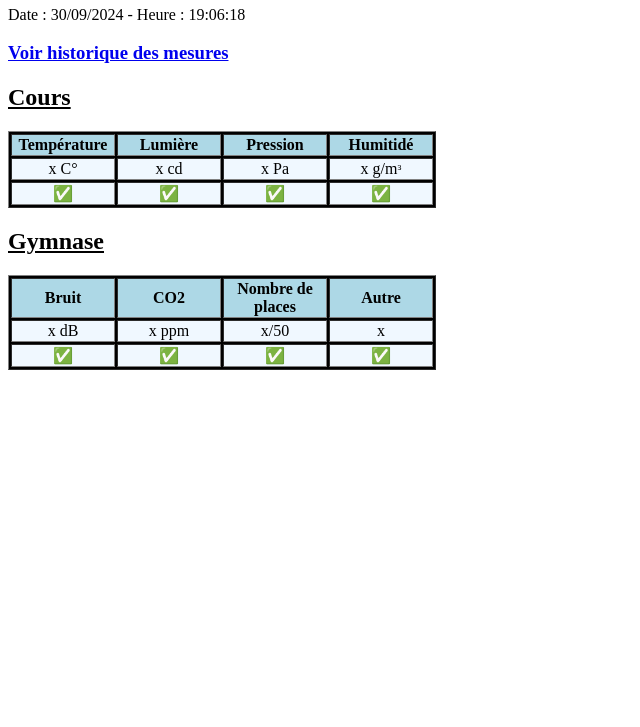
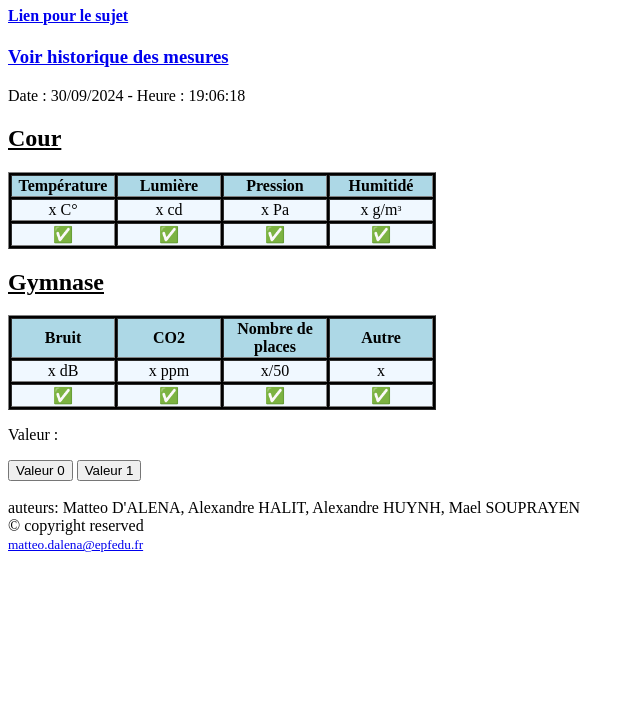
Before and after one commit to mouki21/Portfolio, a plain HTML site: page index.html in a window 1280 px wide. Shown: the part 73-800 px from the top of the page, without its empty margins (0-640 px from the left). Drawn offline with Linux system fonts and the light colour scheme.

Commit message:
Update index.html

```diff
--- a/index.html
+++ b/index.html
@@ -7,12 +7,14 @@
 </head>
 <body>
 
+    <header style="background-color:white;">
+        <h1>École Jean Jaurès</h1>
+
     <a href="https://docs.google.com/presentation/d/1i4WCGf5RO_giDa5IHWAbUuGRVvRb1to1FNf0GKgfbe8/edit#slide=id.g155c4badd97_0_120"
     target="_blank"><h4>Lien pour le sujet</h4></a>
-    <br>
-
-
+    <a href="a_historique.html" target="_blank"><h3>Voir historique des mesures</h3></a>
     <div id="datetime"></div>
+    </header>
 
     <script>
         function updateDateTime() {
@@ -29,10 +31,26 @@
         updateDateTime();
     </script>
 
+    <script>
+    function afficherEmoji(valeur) {
+        // Récupère l'élément où l'emoji sera affiché
+        var emojiElement = document.getElementById("emoji");
 
-    <a href="a_historique.html" target="_blank"><h3>Voir historique des mesures</h3></a>
+        // Condition pour vérifier la valeur
+        if (valeur === 0) {
+            emojiElement.textContent = "✅"; // Emoji pour valeur égale à 0
+        } else if (valeur === 1) {
+            emojiElement.textContent = "❌"; // Emoji pour valeur égale à 1
+        } else {
+            emojiElement.textContent = "Valeur invalide"; // Pour les autres valeurs
+        }
+    }
+    </script>
 
-    <h2><u>Cours</u></h2>
+
+
+
+    <h2><u>Cour</u></h2>
     <table border="1px" style="background-color: black;">
         <tr align="center" style="background-color: lightblue;">
             <th width="100">Température</th>
@@ -81,5 +99,21 @@
         </tr>
     </table>
 
+    <p>Valeur : <span id="emoji"></span></p>
+
+    <button onclick="afficherEmoji(0)">Valeur 0</button>
+    <button onclick="afficherEmoji(1)">Valeur 1</button>
+
+
+    <br>
+    <br>
+
+    <footer style="background-color: white;">
+        auteurs: Matteo D'ALENA, Alexandre HALIT, Alexandre HUYNH, Mael SOUPRAYEN <br>
+        &copy; copyright reserved <br>
+        <small><a href="mailto:matteo.dalena@epfedu.fr">matteo.dalena@epfedu.fr</a></small>
+
+    </footer>
+
 </body>
 </html>
```
